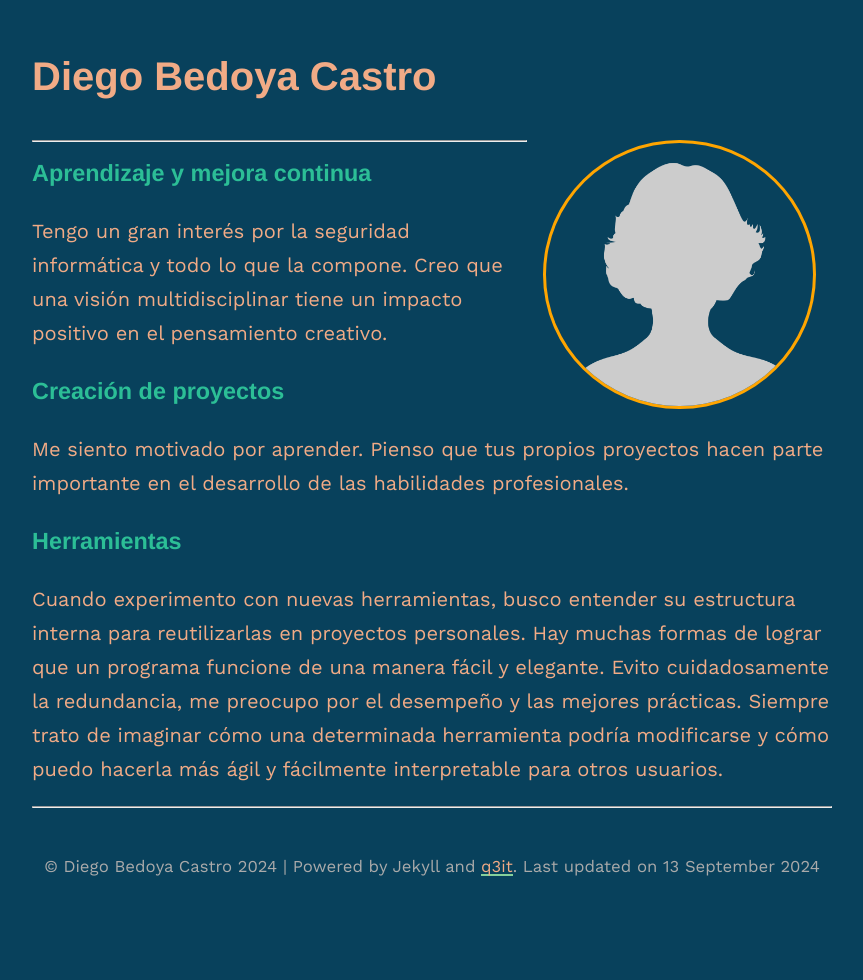
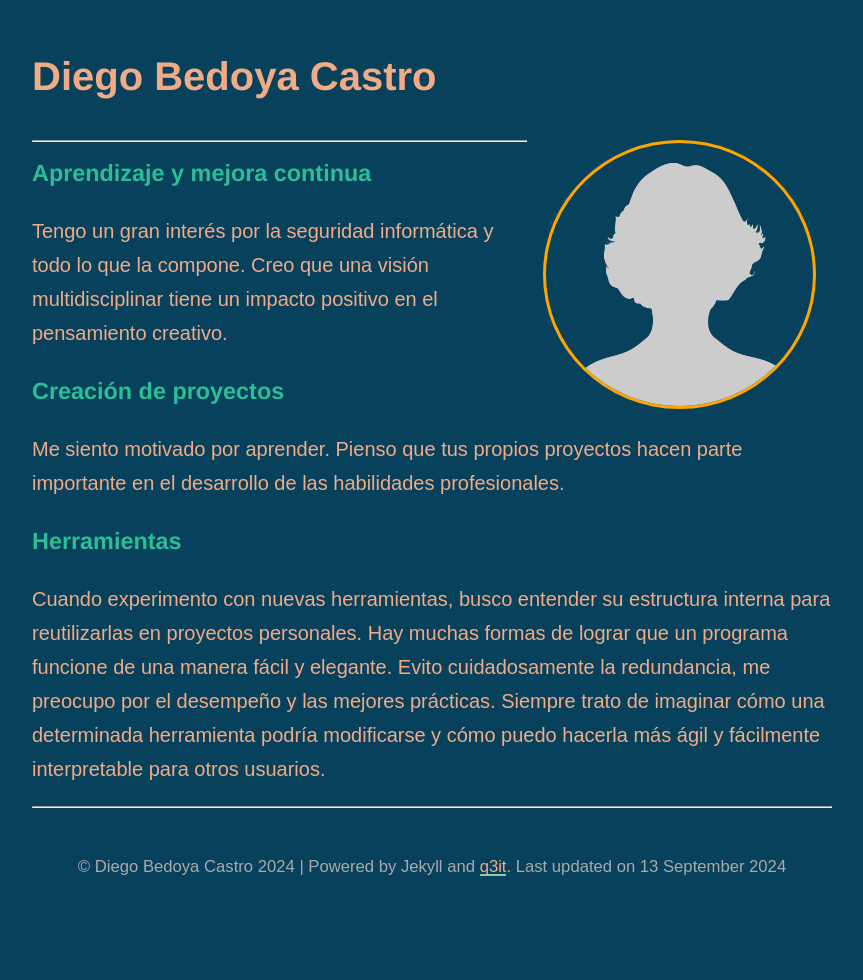
Before and after one commit to q3it/card, a Jekyll site: the page built from index.md, in a window 1280 px wide. Shown: the whole page, without its empty margins (208-1071 px from the left). Built offline with Jekyll 4.4.1, drawn with Linux system fonts in a browser that asks for light colours; nearby versions of some CDN libraries.

Commit message:
Update variables.scss

```diff
--- a/assets/css/_sass/variables.scss
+++ b/assets/css/_sass/variables.scss
@@ -1,4 +1,5 @@
-$base-font-family: 'Work Sans', sans-serif;
+$base-font-family: 'Lora', sans-serif;
+/*$base-font-family: 'Work Sans', sans-serif;*/
 $base-font-size:   20px;
 $base-font-weight: 400;
 $small-font-size:  $base-font-size * 0.875;
```
